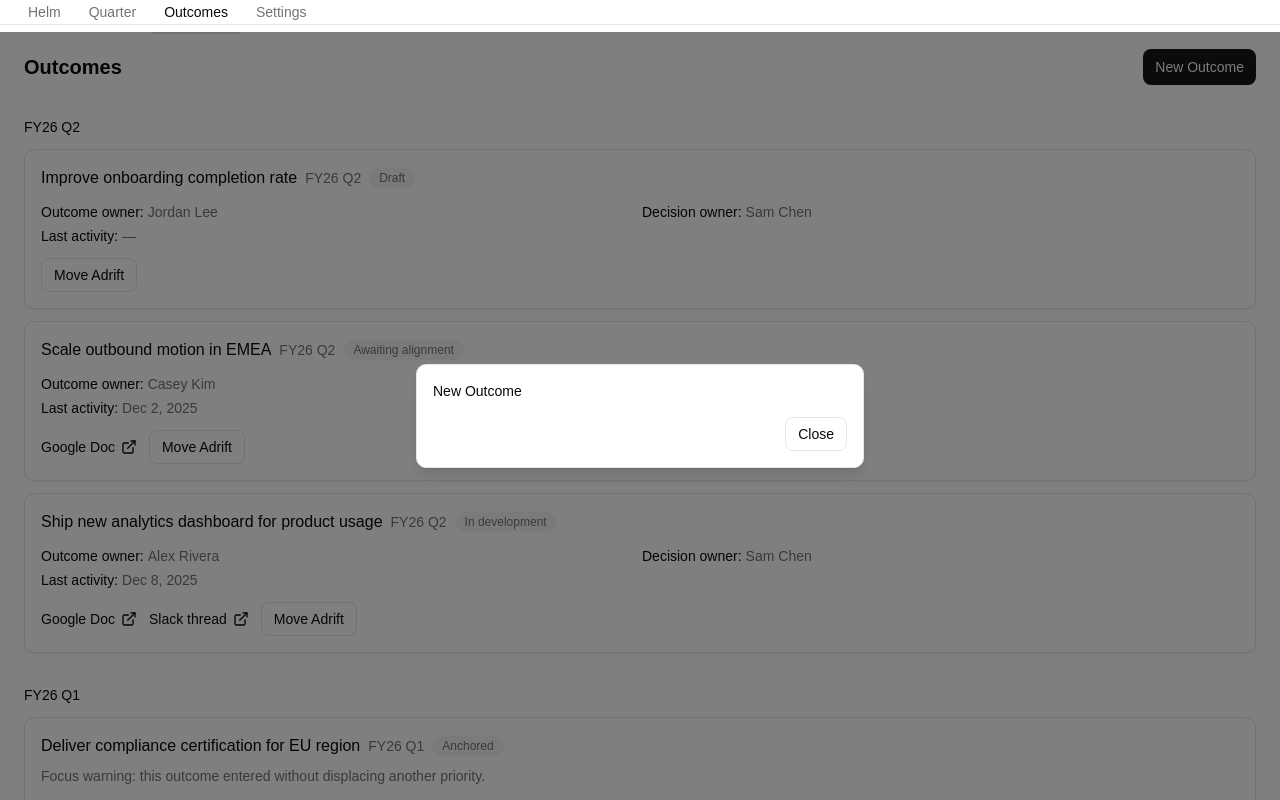
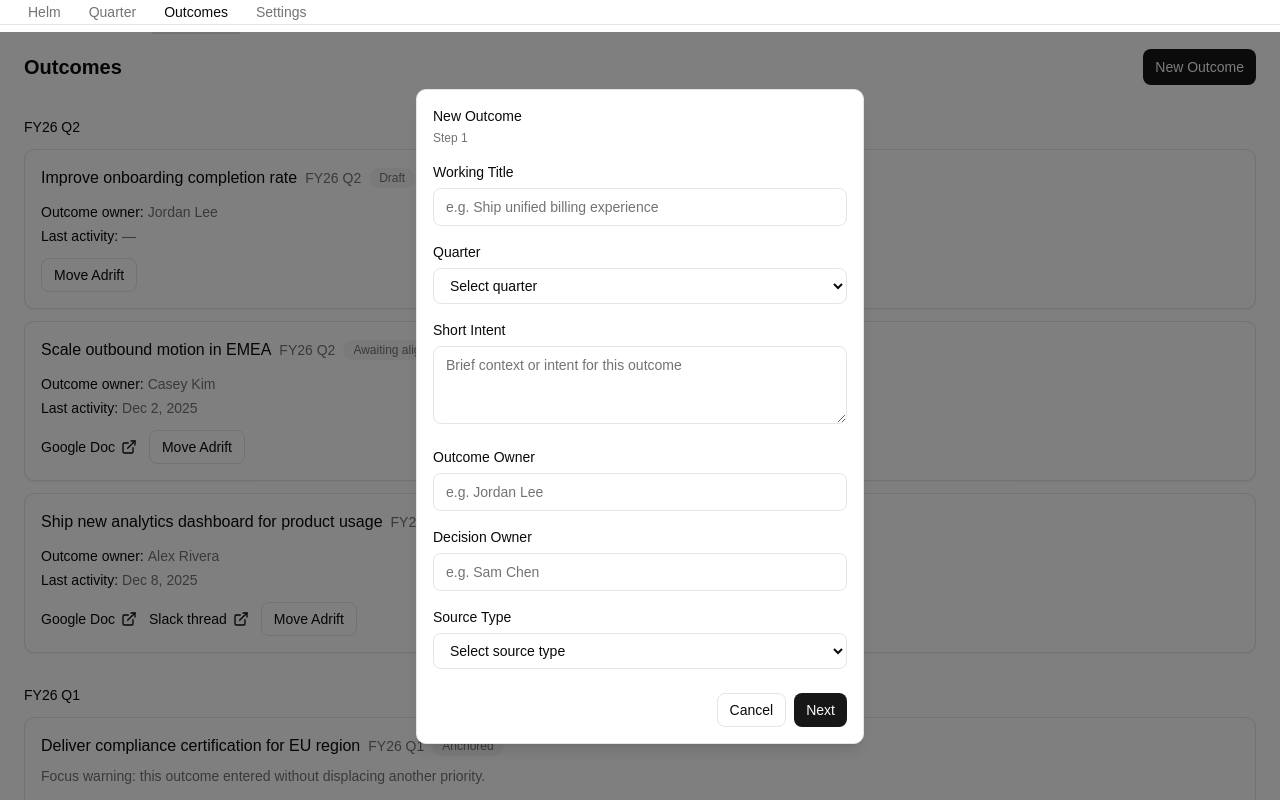
Before and after one commit to erikdohnberg/helm, a Next.js app: page /outcomes in a window 1280 px wide. Both pictures are taken after a click on the button "New Outcome". Shown: the top 800 px of the page. Built offline with nearby package versions, Linux system fonts and the light colour scheme.

Commit message:
Add new fields to the outcome creation modal in OutcomesPage. Implement input fields for working title, quarter, short intent, outcome owner, decision owner, and source type, enhancing user experience for outcome creation.

```diff
--- a/app/(app)/outcomes/page.tsx
+++ b/app/(app)/outcomes/page.tsx
@@ -7,7 +7,7 @@ import {
   getOutcomesByQuarter,
   getQuarterById,
 } from "@/lib/mock/mockData";
-import type { Outcome, OutcomeStatus } from "@/lib/types";
+import type { Outcome, OutcomeStatus, SourceType } from "@/lib/types";
 import { Chip } from "@/components/ui/chip";
 
 /** Quarter order on outcomes page: FY26 Q2, then FY26 Q1, then older. */
@@ -152,6 +152,14 @@ export default function OutcomesPage() {
   } | null>(null);
   const [rationaleDraft, setRationaleDraft] = useState("");
   const [newOutcomeModalOpen, setNewOutcomeModalOpen] = useState(false);
+  const [newOutcomeStep1, setNewOutcomeStep1] = useState({
+    workingTitle: "",
+    quarterId: "",
+    shortIntent: "",
+    outcomeOwner: "",
+    decisionOwner: "",
+    sourceType: "" as SourceType | "",
+  });
 
   const quartersInOrder = OUTCOMES_QUARTER_ORDER.map((id) => getQuarterById(id)).filter(
     (q): q is NonNullable<typeof q> => q != null
@@ -242,13 +250,176 @@ export default function OutcomesPage() {
             >
               New Outcome
             </h2>
-            <div className="mt-4 flex justify-end">
+            <p className="mt-1 text-xs text-muted-foreground">Step 1</p>
+
+            <div className="mt-4 space-y-4">
+              <div>
+                <label
+                  htmlFor="new-outcome-working-title"
+                  className="block text-sm font-medium text-foreground"
+                >
+                  Working Title
+                </label>
+                <input
+                  id="new-outcome-working-title"
+                  type="text"
+                  value={newOutcomeStep1.workingTitle}
+                  onChange={(e) =>
+                    setNewOutcomeStep1((s) => ({
+                      ...s,
+                      workingTitle: e.target.value,
+                    }))
+                  }
+                  className="mt-1.5 w-full rounded-md border border-input bg-background px-3 py-2 text-sm text-foreground placeholder:text-muted-foreground focus:outline-none focus:ring-2 focus:ring-ring"
+                  placeholder="e.g. Ship unified billing experience"
+                />
+              </div>
+
+              <div>
+                <label
+                  htmlFor="new-outcome-quarter"
+                  className="block text-sm font-medium text-foreground"
+                >
+                  Quarter
+                </label>
+                <select
+                  id="new-outcome-quarter"
+                  value={newOutcomeStep1.quarterId}
+                  onChange={(e) =>
+                    setNewOutcomeStep1((s) => ({
+                      ...s,
+                      quarterId: e.target.value,
+                    }))
+                  }
+                  className="mt-1.5 w-full rounded-md border border-input bg-background px-3 py-2 text-sm text-foreground focus:outline-none focus:ring-2 focus:ring-ring"
+                >
+                  <option value="">Select quarter</option>
+                  {quartersInOrder.map((q) => (
+                    <option key={q.id} value={q.id}>
+                      {q.label}
+                    </option>
+                  ))}
+                </select>
+              </div>
+
+              <div>
+                <label
+                  htmlFor="new-outcome-short-intent"
+                  className="block text-sm font-medium text-foreground"
+                >
+                  Short Intent
+                </label>
+                <textarea
+                  id="new-outcome-short-intent"
+                  value={newOutcomeStep1.shortIntent}
+                  onChange={(e) =>
+                    setNewOutcomeStep1((s) => ({
+                      ...s,
+                      shortIntent: e.target.value,
+                    }))
+                  }
+                  rows={3}
+                  className="mt-1.5 w-full resize-y rounded-md border border-input bg-background px-3 py-2 text-sm text-foreground placeholder:text-muted-foreground focus:outline-none focus:ring-2 focus:ring-ring"
+                  placeholder="Brief context or intent for this outcome"
+                />
+              </div>
+
+              <div>
+                <label
+                  htmlFor="new-outcome-owner"
+                  className="block text-sm font-medium text-foreground"
+                >
+                  Outcome Owner
+                </label>
+                <input
+                  id="new-outcome-owner"
+                  type="text"
+                  value={newOutcomeStep1.outcomeOwner}
+                  onChange={(e) =>
+                    setNewOutcomeStep1((s) => ({
+                      ...s,
+                      outcomeOwner: e.target.value,
+                    }))
+                  }
+                  className="mt-1.5 w-full rounded-md border border-input bg-background px-3 py-2 text-sm text-foreground placeholder:text-muted-foreground focus:outline-none focus:ring-2 focus:ring-ring"
+                  placeholder="e.g. Jordan Lee"
+                />
+              </div>
+
+              <div>
+                <label
+                  htmlFor="new-outcome-decision-owner"
+                  className="block text-sm font-medium text-foreground"
+                >
+                  Decision Owner
+                </label>
+                <input
+                  id="new-outcome-decision-owner"
+                  type="text"
+                  value={newOutcomeStep1.decisionOwner}
+                  onChange={(e) =>
+                    setNewOutcomeStep1((s) => ({
+                      ...s,
+                      decisionOwner: e.target.value,
+                    }))
+                  }
+                  className="mt-1.5 w-full rounded-md border border-input bg-background px-3 py-2 text-sm text-foreground placeholder:text-muted-foreground focus:outline-none focus:ring-2 focus:ring-ring"
+                  placeholder="e.g. Sam Chen"
+                />
+              </div>
+
+              <div>
+                <label
+                  htmlFor="new-outcome-source-type"
+                  className="block text-sm font-medium text-foreground"
+                >
+                  Source Type
+                </label>
+                <select
+                  id="new-outcome-source-type"
+                  value={newOutcomeStep1.sourceType}
+                  onChange={(e) =>
+                    setNewOutcomeStep1((s) => ({
+                      ...s,
+                      sourceType: e.target.value as SourceType | "",
+                    }))
+                  }
+                  className="mt-1.5 w-full rounded-md border border-input bg-background px-3 py-2 text-sm text-foreground focus:outline-none focus:ring-2 focus:ring-ring"
+                >
+                  <option value="">Select source type</option>
+                  <option value="Meeting">Meeting</option>
+                  <option value="Discussion">Discussion</option>
+                  <option value="LeadershipInput">Leadership input</option>
+                </select>
+              </div>
+            </div>
+
+            <div className="mt-6 flex justify-end gap-2">
               <button
                 type="button"
-                onClick={() => setNewOutcomeModalOpen(false)}
+                onClick={() => {
+                  setNewOutcomeModalOpen(false);
+                  setNewOutcomeStep1({
+                    workingTitle: "",
+                    quarterId: "",
+                    shortIntent: "",
+                    outcomeOwner: "",
+                    decisionOwner: "",
+                    sourceType: "",
+                  });
+                }}
                 className="rounded-md border border-input bg-background px-3 py-1.5 text-sm font-medium text-foreground hover:bg-muted"
               >
-                Close
+                Cancel
+              </button>
+              <button
+                type="button"
+                className="rounded-md bg-primary px-3 py-1.5 text-sm font-medium text-primary-foreground hover:bg-primary/90"
+                onClick={() => {
+                  /* Step 2 / submit can be wired later */
+                }}
+              >
+                Next
               </button>
             </div>
           </div>
```
